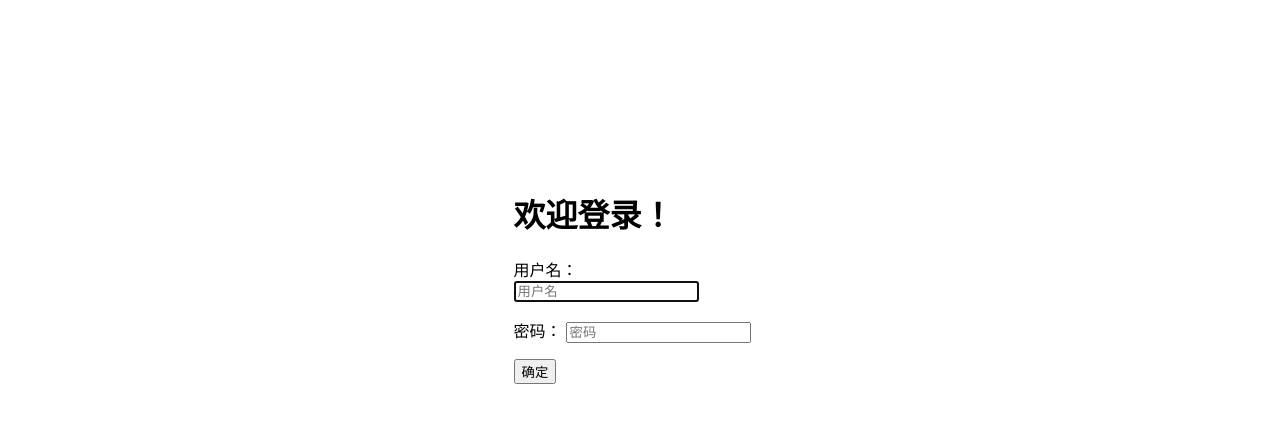
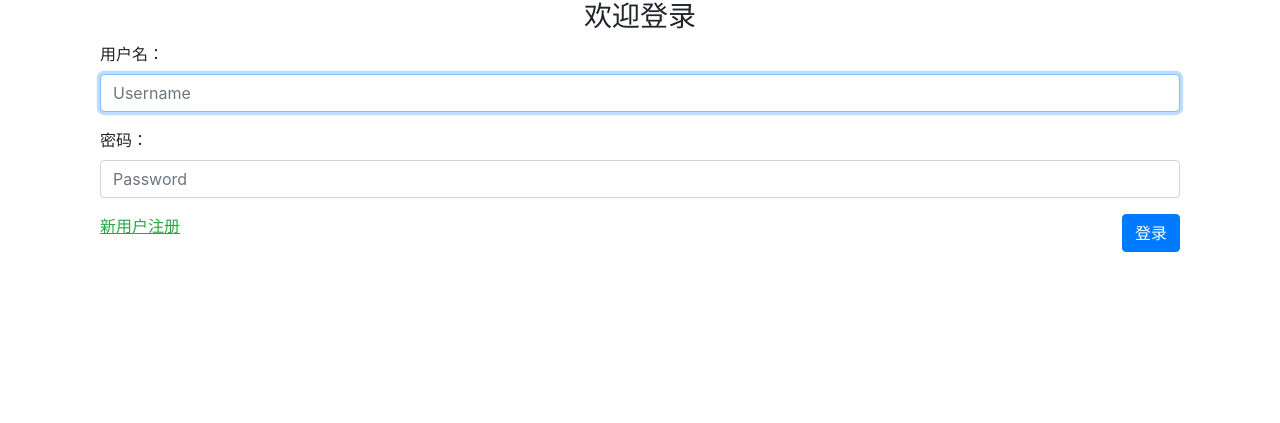
Before and after one commit to XHDjango/learn_login, a Django app: page /login/ in a window 1280 px wide. Shown: the top 423 px of the page. Run offline with Django 3.2, Linux system fonts and the light colour scheme; some libraries are stand-ins or nearby versions.

Commit message:
5.2 引入Bootstrap 4

```diff
--- a/login/templates/login/login.html
+++ b/login/templates/login/login.html
@@ -1,25 +1,45 @@
 <!DOCTYPE html>
 <html lang="en">
 <head>
-    <meta charset="UTF-8">
+    <!-- Required meta tags -->
+    <meta charset="utf-8">
+    <meta name="viewport" content="width=device-width, initial-scale=1, shrink-to-fit=no">
+    <!-- 上述meta标签*必须*放在最前面，任何其他内容都*必须*跟随其后！ -->
+    <!-- Bootstrap CSS -->
+    <link href="https://cdn.bootcss.com/twitter-bootstrap/4.3.1/css/bootstrap.min.css" rel="stylesheet">
     <title>登录</title>
 </head>
 <body>
+<div class="container">
+    <div class="col">
+        <form class="form-login" action="/login/" method="post">
+            <h3 class="text-center">欢迎登录</h3>
+            <div class="form-group">
+                <label for="id_username">用户名：</label>
+                <input type="text" name='username' class="form-control" id="id_username" placeholder="Username"
+                       autofocus required>
+            </div>
+            <div class="form-group">
+                <label for="id_password">密码：</label>
+                <input type="password" name='password' class="form-control" id="id_password" placeholder="Password"
+                       required>
+            </div>
+            <div>
+                <a href="/register/" class="text-success ">
+                    <ins>新用户注册</ins>
+                </a>
+                <button type="submit" class="btn btn-primary float-right">登录</button>
+            </div>
+        </form>
+    </div>
+</div> <!-- /container -->
 
-<div style="margin: 15% 40%;">
-    <h1>欢迎登录！</h1>
-    <form action="/login/" method="post">
-        <p>
-            <label for="id_username">用户名：</label>
-            <input type="text" id="id_username" name="username" placeholder="用户名" autofocus required/>
-        </p>
-        <p>
-            <label for="id_password">密码：</label>
-            <input type="password" id="id_password" placeholder="密码" name="password" required>
-        </p>
-        <input type="submit" value="确定">
-    </form>
-</div>
+<!-- Optional JavaScript -->
+<!-- jQuery first, then Popper.js, then Bootstrap JS -->
+{#    以下三者的引用顺序是固定的#}
+<script src="https://cdn.bootcss.com/jquery/3.3.1/jquery.js"></script>
+<script src="https://cdn.bootcss.com/popper.js/1.15.0/umd/popper.js"></script>
+<script src="https://cdn.bootcss.com/twitter-bootstrap/4.3.1/js/bootstrap.min.js"></script>
 
 </body>
 </html>
```
